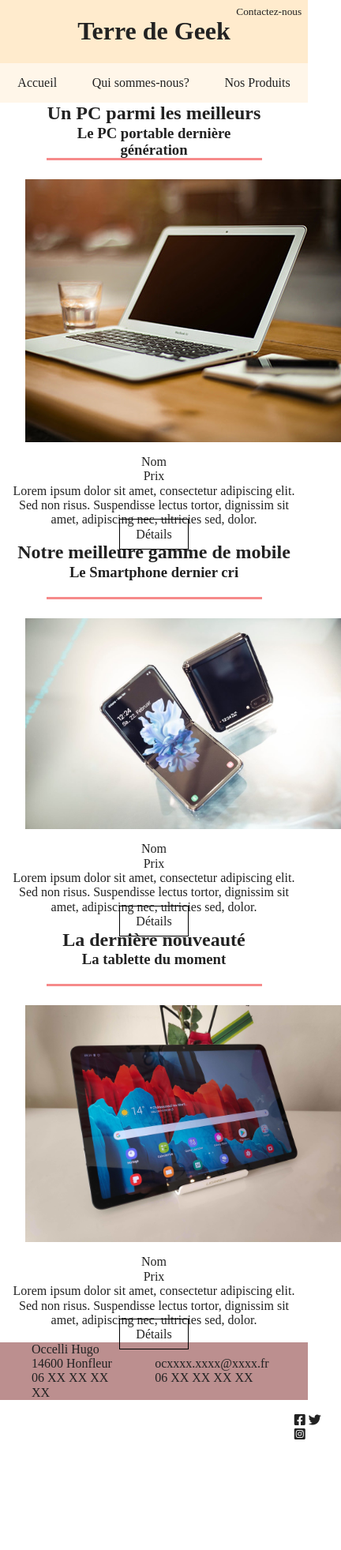
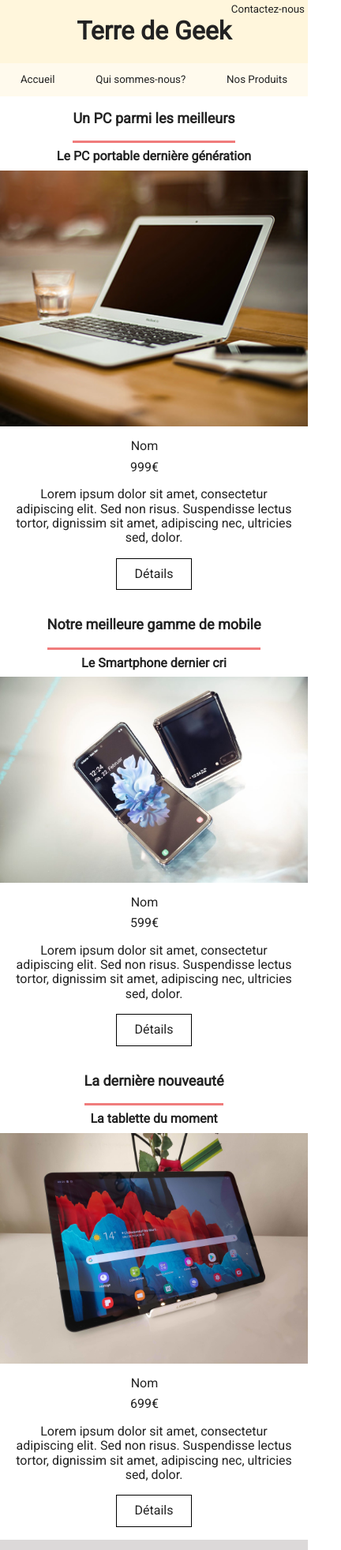
Before and after one commit to HugoDev12/terre_de_geek, a website built with Parcel: page index.html in a window 390 px wide. Shown: the top 1963 px of the page at 79% size, 432 px wide, since content can reach past the window. Before the commit the page ends 1827 px from the top, so only its background shows below. Built offline with nearby package versions, Linux system fonts and the light colour scheme.

Commit message:
pages responsive and harmonised with css

```diff
--- /dev/null
+++ b/css/company.css
@@ -0,0 +1,138 @@
+
+
+
+
+
+
+/* #############################################     Global Rules    ###########################################################*/
+
+* {
+    margin: 0 auto;
+    padding: 0;
+    font-family: 'Roboto', sans-serif;
+}
+
+
+img {
+    width: 100%;
+}
+
+a {
+    text-decoration: none;
+    color: inherit;
+}
+
+
+ul {
+    list-style: none;
+}
+
+
+
+/* #################################################      Classes and IDs     ###################################################### */
+
+#Header {
+    display: flex;
+    background-color: rgb(255, 246, 220);
+    align-items: center;
+    justify-content: center;
+
+}
+
+.container {
+    width: 100%;
+    display: flex;
+    flex-direction: column;
+    align-items: center;
+}
+
+.infos {
+    text-align: center;
+    margin: 1em 1em;
+}
+
+/* #################################################      Body      ########################################################## */
+
+header aside {
+    font-size: smaller;
+    position: absolute;
+    top: 0.3em;
+    right: 0.3em;
+}
+
+
+nav {
+    background-color: rgb(255, 246, 220, 0.5);
+    display: flex;
+    align-items: center;
+    justify-content: space-around;
+
+}
+
+nav a {
+    font-size: smaller;
+    padding: 1em 0;
+}
+
+
+main section h2 {
+    margin: 1em 0;
+}
+
+
+article header {
+    display: none;
+}
+
+
+
+div h4 {
+    padding-bottom: 1em;
+    margin: 1em 0;
+    border-bottom: 3px solid rgb(255, 0, 0, 0.4);
+}
+
+footer {
+    background-color: rgb(168, 161, 161, 0.4);
+    display: flex;
+    flex-direction: row;
+    align-items: center;
+    padding: 1em 0;
+
+}
+
+footer div {
+    font-size: x-small;
+}
+
+
+/* #################################################   Media Queries    ################################################ */
+
+@media screen and (min-width: 720px) {
+
+    main div {
+        display: flex;
+        flex-direction: column;
+        align-items: center;
+    }
+
+    div h4 {
+        width: 70%;
+        text-align: center;
+    }
+}
+
+
+@media screen and (min-width: 1024px) {
+    .container {
+        width: 70%;
+    }
+
+    div h4 {
+        margin-top: 2em;
+    }
+
+    footer div {
+        font-size: small;
+    }
+}
--- /dev/null
+++ b/css/products.css
@@ -0,0 +1,150 @@
+
+
+/* #############################################     Global Rules    ###########################################################*/
+
+
+* {
+    margin: 0 auto;
+    padding: 0;
+    font-family: 'Roboto', sans-serif;
+}
+
+
+img {
+    width: 100%;
+}
+
+a {
+    text-decoration: none;
+    color: inherit;
+}
+
+ul {
+    list-style: none;
+}
+
+
+
+/* #################################################      Classes and IDs     ###################################################### */
+
+
+#Header {
+    display: flex;
+    background-color: rgb(255, 246, 221);
+    align-items: center;
+    justify-content: center;
+
+}
+
+.container {
+    width: 100%;
+    display: flex;
+    flex-direction: column;
+    align-items: center;
+}
+
+.infos {
+    text-align: center;
+    margin: 1em 1em;
+}
+
+
+/* #####################################################      Body       ############################################################ */
+
+header aside {
+    font-size: smaller;
+    position: absolute;
+    top: 0.3em;
+    right: 0.3em;
+}
+
+
+nav {
+    background-color: rgb(255, 246, 221, 0.5);
+    display: flex;
+    align-items: center;
+    justify-content: space-around;
+
+}
+
+nav a {
+    font-size: smaller;
+    padding: 1em 0;
+}
+
+
+main section h2 {
+    margin: 1em 0;
+    font-size: large;
+}
+
+h3 {
+    display: none;
+}
+
+footer {
+    background-color: rgb(168, 161, 161, 0.4);
+    display: flex;
+    flex-direction: row;
+    align-items: center;
+    padding: 1em 0;
+
+}
+
+footer div {
+    font-size: x-small;
+}
+
+
+/* ##########################################################    Media Queries     ################################################# */
+
+@media screen and (min-width: 720px) {
+
+    main section h2 {
+        margin: 2em 0;
+        font-size: x-large;
+    }
+
+
+    article {
+        display: flex;
+        flex-direction: column;
+        align-items: center;
+    }
+
+    main p {
+        width: 70%;
+    }
+
+    .infos {
+        text-align: center;
+        margin: 3em 1em;
+    }
+
+}
+
+@media screen and (min-width: 1024px) {
+
+
+    #Header {
+        padding: 1em 0;
+    }
+
+    main p {
+        width: 45%;
+    }
+
+    figure {
+        width: 45%;
+        height: 60vh;
+    }
+
+    img {
+        height: 100%;
+    }
+
+    footer div {
+        font-size: small;
+    }
+
+}
--- a/css/style.css
+++ b/css/style.css
@@ -150,21 +150,17 @@ footer a {
 
 /* ################################################     Global Rules    ################################################ */
 
-*{
-    padding: auto;
-    margin: auto;
+* {
+    margin: 0 auto;
+    padding: 0;
+    font-family: 'Roboto', sans-serif;
 }
 
 
 img {
-    max-width: 400px;
-    margin-left: 2em;
-    margin-top: 1.5em;
+    width: 100%;
 }
 
-figure {
-    margin: auto;
-}
 
 a {
     text-decoration: none;
@@ -175,24 +171,29 @@ ul {
     list-style: none;
 }
 
+ul li {
+    margin: 0.5em 0;
+    margin-left: 1em;
+}
 
-h2, h3 {
-    text-align: center;
+h2 {
+    font-size: large;
+    padding: 1em 0;
+    border-bottom: 3px solid rgb(230, 37, 37, 0.6);
+
 }
 
 h3 {
-    width: 70%;
-    height: 5vh;
-    margin: auto;
-    border-bottom: 3px solid rgb(243, 89, 89, 0.7);
-
+    margin: 0.5em auto;
+    font-size: medium;
+    text-align: center;
 }
 
 /* ################################################     Classes and IDs     ################################################ */
 
 #Header {
     display: flex;
-    background-color: blanchedalmond;
+    background-color: rgb(255, 246, 220);
     align-items: center;
     justify-content: center;
 
@@ -201,42 +202,48 @@ h3 {
 
 .infos {
     text-align: center;
-    margin: 0 1em;
+    margin: 1em 1em;
 }
 
 .cardsList {
     margin-right: 2.5em;
-    margin-top: 1em;
+    margin-bottom: 1em;
 }
 
 .btn {
     padding: 10px 20px;
     border: 1px solid black;
-    margin: 1em 0;
+    display: block;
+    max-width: 15%;
+    margin-top: 1em;
+
 }
 
 .btn:hover{
     background-color: rgb(235, 91, 91, 0.8);
 }
 
-/* .container {
-    background-color: white;
+
+.container {
+    width: 100%;
     display: flex;
     flex-direction: column;
     align-items: center;
-} */
+}
 
 /* ################################################     Header      ###################################################### */
 
-body header aside {
+
+header aside {
+    font-size: smaller;
     position: absolute;
-    right: 2%;
-    top : 0.5em;
-    font-size: smaller;
+    top: 0.3em;
+    right: 0.3em;
 }
 
+
 nav {
-    background-color: rgb(255, 233, 199, 0.4);
+    background-color: rgb(255, 246, 220, 0.5);
     display: flex;
     align-items: center;
     justify-content: space-around;
@@ -244,21 +251,119 @@ nav {
 }
 
 nav a {
+    font-size: smaller;
     padding: 1em 0;
 }
 
-
 /* ##################################################   Footer  ############################################################ */
 
+
+
 footer {
-    background-color: rosybrown;
+    background-color: rgb(168, 161, 161, 0.4);
     display: flex;
     flex-direction: row;
+    align-items: center;
+    padding: 1em 0;
+
 }
 
-footer aside {
-    position: relative;
-    top: 4.5em;
-    left: 2em;
+footer div {
+    font-size: x-small;
+}
+
+
+/* ########################################################     Media Queries   ############################################## */
+
+
+
+@media screen and (min-width: 480px) {
+    /* img {
+        max-width: 400px;
+        margin-left: 20%;
+    } */
+
 
 }
+
+
+@media screen and (min-width: 720px){
+
+    figure {
+        height: 30vh;
+    }
+
+    img {
+        margin: auto;
+        height: 100%;
+    }
+
+
+    .cards{
+        display: flex;
+        flex-direction: column;
+    }
+
+    main {
+        margin-top: 0.5em;
+        display: flex;
+        flex-direction: row;
+        flex-wrap: wrap;
+    }
+
+
+    .container{
+        width: 40%;
+    }
+
+    h2 {
+        display: none;
+    }
+
+    h3 {
+        margin-top: 1em;
+    }
+
+    footer {
+        padding: 0.5em 0;
+    }
+}
+
+
+@media screen and (min-width: 1224px){
+
+    #Header {
+        padding: 1.5em 0;
+    }
+
+    nav {
+        padding: 0.5em 0;
+    }
+
+    footer {
+        padding: 0.5em 0;
+    }
+
+    footer div {
+        font-size: small;
+        margin-left: 12%;
+
+    }
+
+    header aside {
+        right: 2em;
+    }
+
+
+    h3 {
+        margin: 2em 0;
+    }
+
+    .btn {
+        margin: 2.3em auto;
+    }
+
+    .container {
+        width: 30%;
+    }
+}
--- a/index.html
+++ b/index.html
@@ -9,6 +9,9 @@
 
   <link rel="manifest" href="site.webmanifest">
   <link rel="shortcut icon" type="image/png" href="icon.png">
+  <link rel="preconnect" href="https://fonts.googleapis.com">
+  <link rel="preconnect" href="https://fonts.gstatic.com" crossorigin>
+  <link href="https://fonts.googleapis.com/css2?family=Roboto&display=swap" rel="stylesheet">
   <link rel="stylesheet" href="css/all.min.css">
   <link rel="stylesheet" href="css/normalize.css">
   <link rel="stylesheet" href="css/main.css">
@@ -38,7 +41,7 @@
 
     <section class="container">
       <h2>Un PC parmi les meilleurs</h2>
-      <article>
+      <article class ="cards">
         <header>
           <h3>Le PC portable dernière génération</h3>
         </header>
@@ -48,7 +51,7 @@
         <div class="infos">
           <ul class="cardsList">
             <li>Nom</li>
-            <li>Prix</li>
+            <li>999€</li>
           </ul>
             <p>Lorem ipsum dolor sit amet, consectetur adipiscing elit. Sed non risus.
               Suspendisse lectus tortor, dignissim sit amet, adipiscing nec, ultricies sed, dolor.
@@ -60,7 +63,7 @@
 
     <section class="container">
       <h2>Notre meilleure gamme de mobile</h2>
-      <article>
+      <article class ="cards">
         <header>
           <h3>Le Smartphone dernier cri</h3>
         </header>
@@ -70,7 +73,7 @@
         <div class="infos">
           <ul class="cardsList">
             <li>Nom</li>
-            <li>Prix</li>
+            <li>599€</li>
           </ul>
             <p>Lorem ipsum dolor sit amet, consectetur adipiscing elit. Sed non risus.
               Suspendisse lectus tortor, dignissim sit amet, adipiscing nec, ultricies sed, dolor.
@@ -82,7 +85,7 @@
 
     <section class="container">
       <h2>La dernière nouveauté</h2>
-      <article>
+      <article class ="cards">
         <header>
           <h3>La tablette du moment</h3>
         </header>
@@ -92,7 +95,7 @@
         <div class="infos">
           <ul class="cardsList">
             <li>Nom</li>
-            <li>Prix</li>
+            <li>699€</li>
           </ul>
             <p>Lorem ipsum dolor sit amet, consectetur adipiscing elit. Sed non risus.
               Suspendisse lectus tortor, dignissim sit amet, adipiscing nec, ultricies sed, dolor.
```
Also changed, not shown: company.html (+9 -3 lines), laptop.html (+8 -8 lines).
